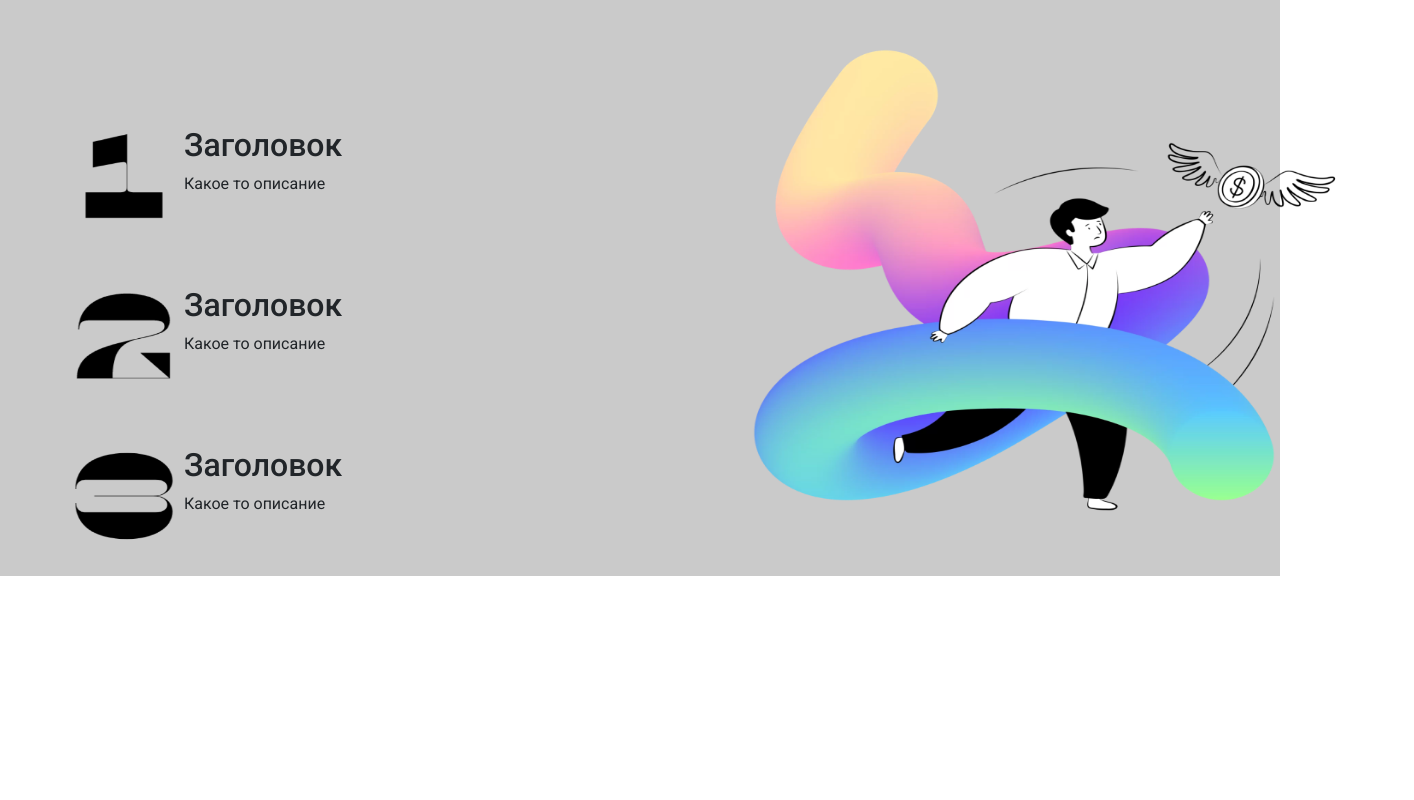
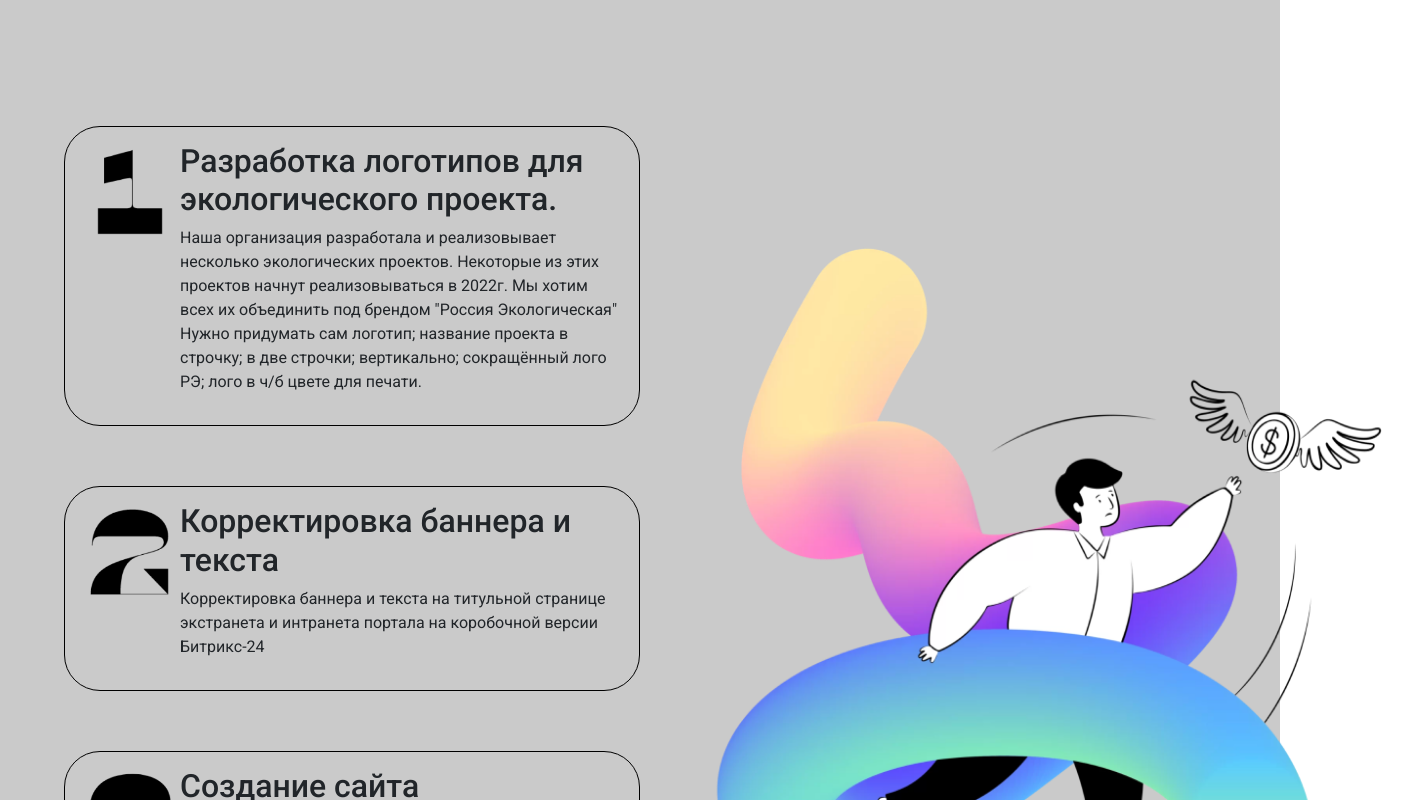
Before and after one commit to Frataim/Digital-Culture, a React (Create React App) app in the folder client/: page / in a window 1280 px wide. Shown: the part 1000-1800 px from the top of the page, 1414 px wide, since content can reach past the window. Before the commit the page ends 1576 px from the top, so only its background shows below. Built offline with nearby package versions, Linux system fonts and the light colour scheme; no server answers.

Commit message:
main page v.2

```diff
--- a/client/src/components/Greet/Greet.jsx
+++ b/client/src/components/Greet/Greet.jsx
@@ -27,15 +27,17 @@ function Greet() {
         <div className={style.hotTask}>
           <img src={one} className={style.hotImage} alt="" />
           <div className={style.hotDescription}>
-            <h2>Заголовок</h2>
-            <p>Какое то описание</p>
+            <h2>Разработка логотипов для экологического проекта.</h2>
+            <p>Наша организация разработала и реализовывает несколько экологических проектов. Некоторые из этих проектов начнут реализовываться в 2022г.
+              Мы хотим всех их объединить под брендом "Россия Экологическая"
+              Нужно придумать сам логотип; название проекта в строчку; в две строчки; вертикально; сокращённый лого РЭ; лого в ч/б цвете для печати.</p>
           </div>
         </div>
         <div className={style.hotTask}>
           <img src={two} className={style.hotImage} alt="" />
           <div className={style.hotDescription}>
-            <h2>Заголовок</h2>
-            <p>Какое то описание</p>
+            <h2>Корректировка баннера и текста</h2>
+            <p>Корректировка баннера и текста на титульной странице экстранета и интранета портала на коробочной версии Битрикс-24</p>
           </div>
         </div>
         <div className={style.hotTask}>
@@ -43,8 +45,8 @@ function Greet() {
           </div>
           <img src={three} alt="" className={style.hotImage} />
           <div className={style.hotDescription}>
-            <h2>Заголовок</h2>
-            <p>Какое то описание</p>
+            <h2>Создание сайта</h2>
+            <p>Наша организация РОО ЦСИ ВЕЛИКОЕ ДЕЛО наша нко зарегистрирована с декабря 2019 года. Наша главная миссия это социальная и благотворительная помощь людям оказавшимся в трудной жизненной ситуации из сельской местности. Мы ещё молодая организация в сфере благотворительности и у нас пока катастрофически не хватает финансов, чтобы создать полноценный сайт. Сайт поможет нам помочь большему количеству людей. Мы очень надеемся на вашу помощь.</p>
           </div>
         </div>
         <img className={style.bestHot} src={hot} alt="" />
--- a/client/src/components/Greet/style.module.css
+++ b/client/src/components/Greet/style.module.css
@@ -50,25 +50,27 @@ margin-bottom: 25px;
 }
 .hotTask {
   display: flex;
-
-  border: 1 solid black;
+  padding: 15px;
+  width: 50%;
+  border: 1px solid black;
+  border-radius: 36px;
   margin-top: 30px;
   margin-bottom: 30px;
 }
 
 
 .hotImage {
-  width: 120px;
+  width: 110px;
   height: 100px;
 }
 
 .bestHot {
   position: absolute;
   z-index: 0;
-  bottom: 1px;
-  left: 600px;
-  width: 700px;
-  height: 600px;
+  bottom:100px;
+  left: 550px;
+  width: 800px;
+  height: 850px;
 }
 
 .hotDescription {
```
